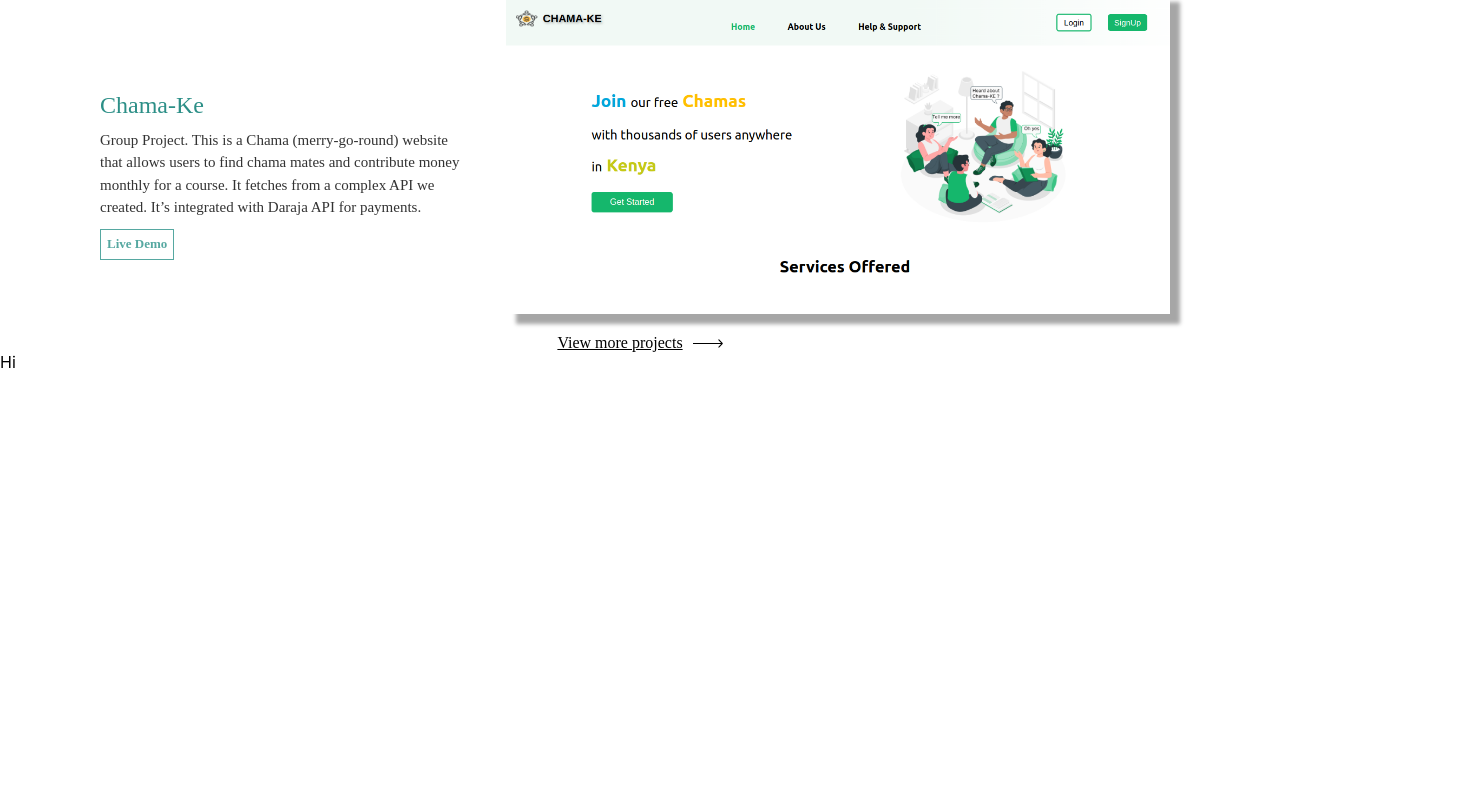
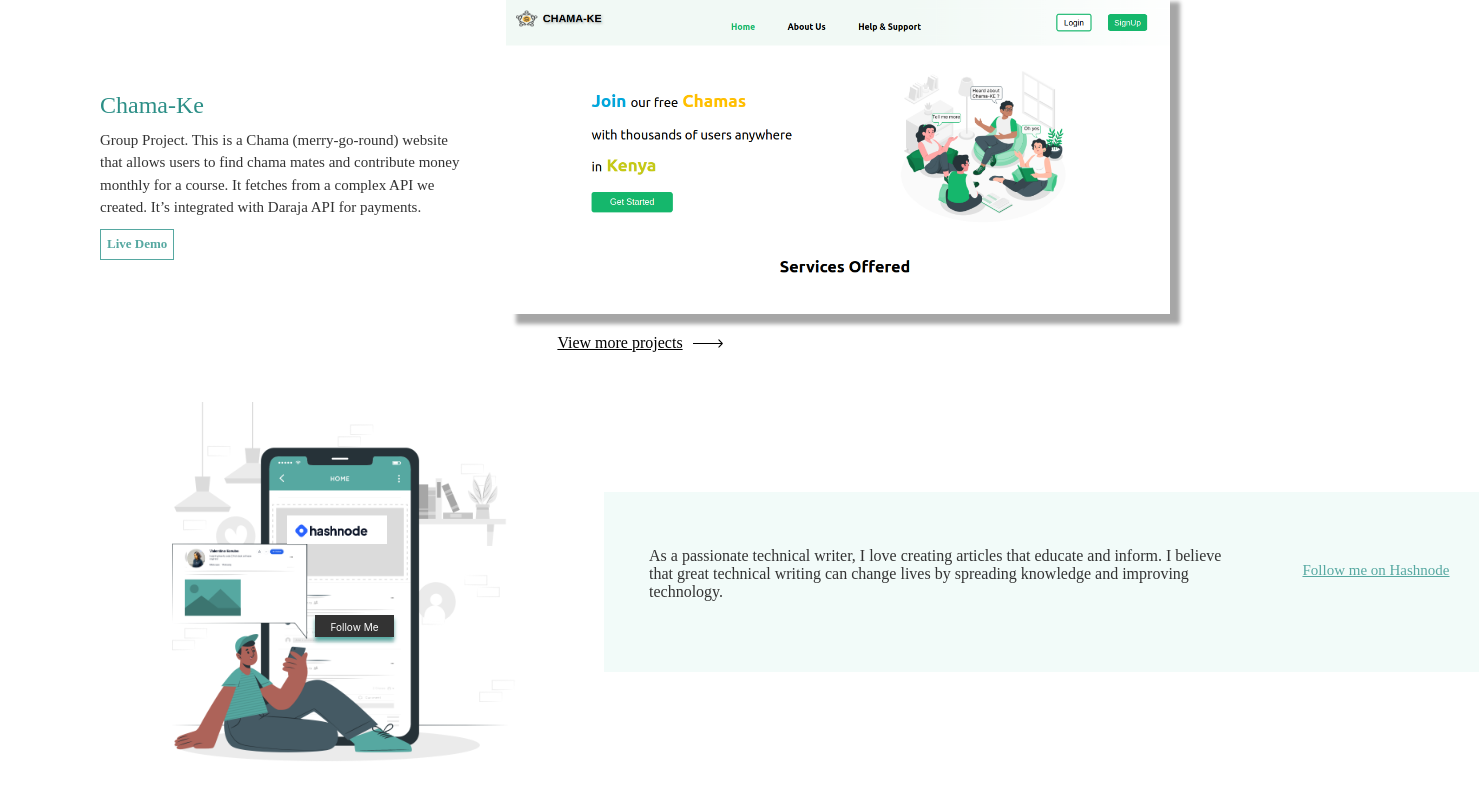
Before and after one commit to Vkerubo/my-portolio, a React (Create React App) app: page / in a window 1280 px wide. Shown: the part 2286-3086 px from the top of the page, 1479 px wide, since content can reach past the window. Before the commit the page ends 2658 px from the top, so only its background shows below. Built offline with nearby package versions, Linux system fonts and the light colour scheme.

Commit message:
render blog image content

```diff
--- a/src/components/Blog.js
+++ b/src/components/Blog.js
@@ -6,20 +6,24 @@
 
 const BlogContainer = styled.div`
   display: flex;
-  justify-content: space-between;
-  background: rgba(161, 228, 211, 0.14);
-  width: 913px;
-  height: 148px;
+  gap: 50px;
   flex-shrink: 0;
-  margin: 20px auto;
-  padding: 20px;
-  box-shadow: 0px 4px 4px 0px #56a8a1;
+  margin-left: 140px;
+  margin-top: 50px;
+
+  @media (max-width: 768px) {
+    flex-direction: column;
+    align-items: start;
+    gap: 10px;
+    margin-left: 30px;
+  }
 `;
 
 const ImageColumn = styled.div`
   width: 400px;
   height: 396px;
   flex-shrink: 0;
+  position: relative;
 `;
 
 const BlogImageStyled = styled.img`
@@ -33,12 +37,52 @@
   box-shadow: 0px 4px 4px 0px #56a8a1;
   display: flex;
   width: 69px;
+  color: #fff;
+  font-size: 10px;
   height: 17px;
   padding: 3px 5px 2px 5px;
   justify-content: center;
   align-items: center;
   flex-shrink: 0;
   cursor: pointer;
+  position: absolute; /* Position the button absolutely within the image container */
+  top: 213px; /* Position from the top */
+  left: 175px; /* Position from the left */
+`;
+
+const BlogLogoStyled = styled.img`
+  position: absolute; /* Position the button absolutely within the image container */
+  top: 113px; /* Position from the top */
+  left: 147px; /* Position from the left */
+  width: 100px;
+`;
+
+const BlogNavStyled = styled.img`
+  position: absolute; /* Position the button absolutely within the image container */
+  top: 143px; /* Position from the top */
+  left: 47px; /* Position from the left */
+  width: 100px;
+`;
+
+const BackgroundContainer = styled.div`
+  background: rgba(161, 228, 211, 0.14);
+  display: flex;
+  gap: 50px;
+  height: 180px;
+  flex-shrink: 0;
+  margin-left: 14px;
+  margin-top: 90px;
+  max-width: 100%;
+
+  @media (max-width: 768px) {
+    flex-direction: column;
+    align-items: start;
+    gap: 10px;
+    margin-top: 70px;
+    max-width: 100%;
+    height: 120px;
+    margin-left: 0px;
+  }
 `;
 
 const BlogTextColumn = styled.div`
@@ -49,6 +93,14 @@
   flex-direction: column;
   justify-content: center;
   align-items: flex-start;
+  max-width: 100%;
+  margin-left: 45px;
+  margin-top: 40px;
+
+  @media (max-width: 768px) {
+    margin-left: 0px;
+    margin-top: 1px;
+  }
 `;
 
 const BlogText = styled.div`
@@ -58,6 +110,12 @@
   font-style: normal;
   font-weight: 500;
   line-height: normal;
+  //margin-top: 300px;
+
+  @media (max-width: 768px) {
+    margin-top: 1px;
+    max-width: 100%;
+  }
 `;
 
 const FollowHashnodeColumn = styled.div`
@@ -66,8 +124,15 @@
   flex-shrink: 0;
   display: flex;
   flex-direction: column;
-  justify-content: flex-start;
-  align-items: flex-start;
+  //justify-content: center;
+  align-items: center;
+  margin-top: 30px;
+
+  @media (max-width: 768px) {
+    margin-top: 0px;
+    margin-left: 90px;
+    //justify-content: center;
+  }
 `;
 
 const FollowHashnodeText = styled.div`
@@ -78,13 +143,36 @@
   font-weight: 500;
   line-height: normal;
   text-decoration: underline;
-  background: #56a8a1;
-  width: 165.003px;
-  height: 1px;
+  margin-top: 40px;
+
+  @media (max-width: 768px) {
+    margin-top: 0px;
+  }
 `;
 
 function Blog() {
-  return <>Hi</>;
+  return (
+    <BlogContainer>
+      <ImageColumn>
+        <BlogImageStyled src={BlogImage} alt="Blog" />
+        <FollowButton>Follow Me</FollowButton>
+        <BlogLogoStyled src={BlogLogo} alt="Blog logo" />
+        <BlogNavStyled src={BlogNavbar} alt="Blog profile"/>
+      </ImageColumn>
+      <BackgroundContainer>
+        <BlogTextColumn>
+          <BlogText>
+            As a passionate technical writer, I love creating articles that
+            educate and inform. I believe that great technical writing can
+            change lives by spreading knowledge and improving technology.
+          </BlogText>
+        </BlogTextColumn>
+        <FollowHashnodeColumn>
+          <FollowHashnodeText>Follow me on Hashnode</FollowHashnodeText>
+        </FollowHashnodeColumn>
+      </BackgroundContainer>
+    </BlogContainer>
+  );
 }
 
 export default Blog;
```
